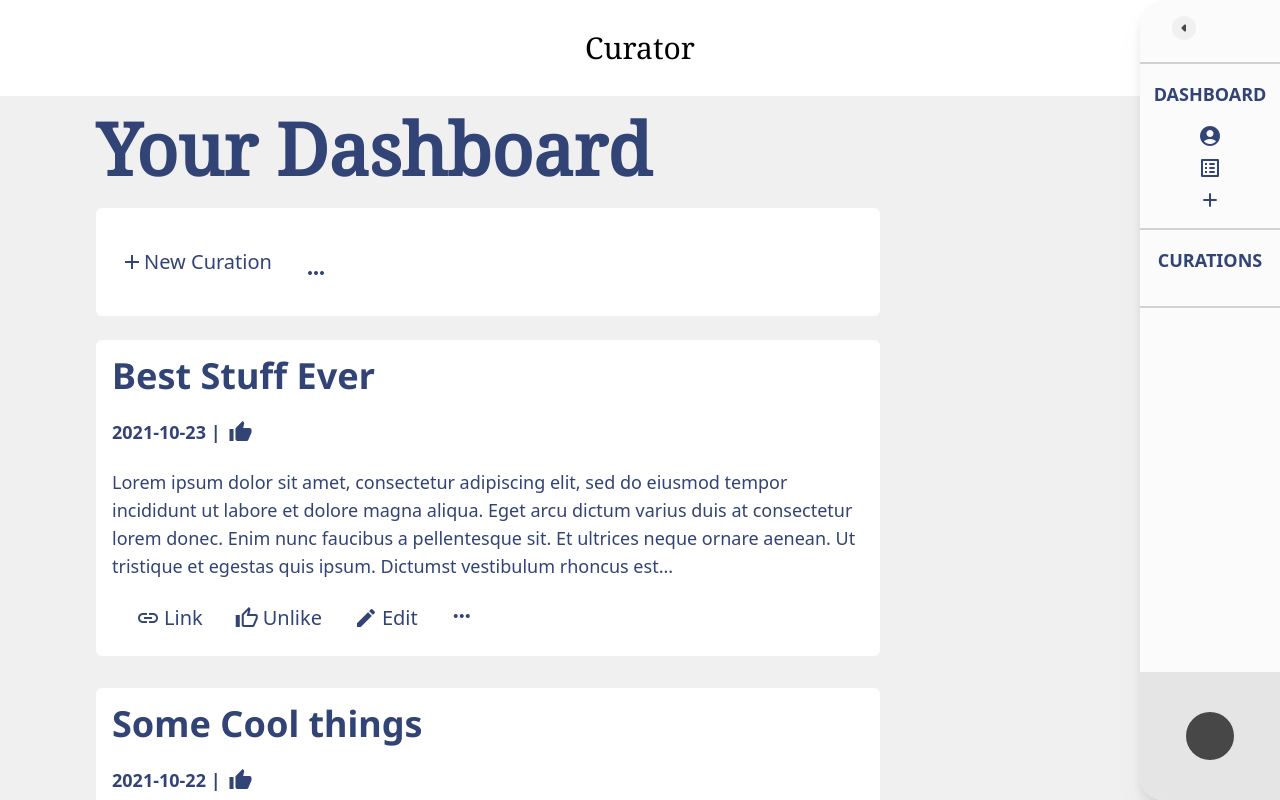
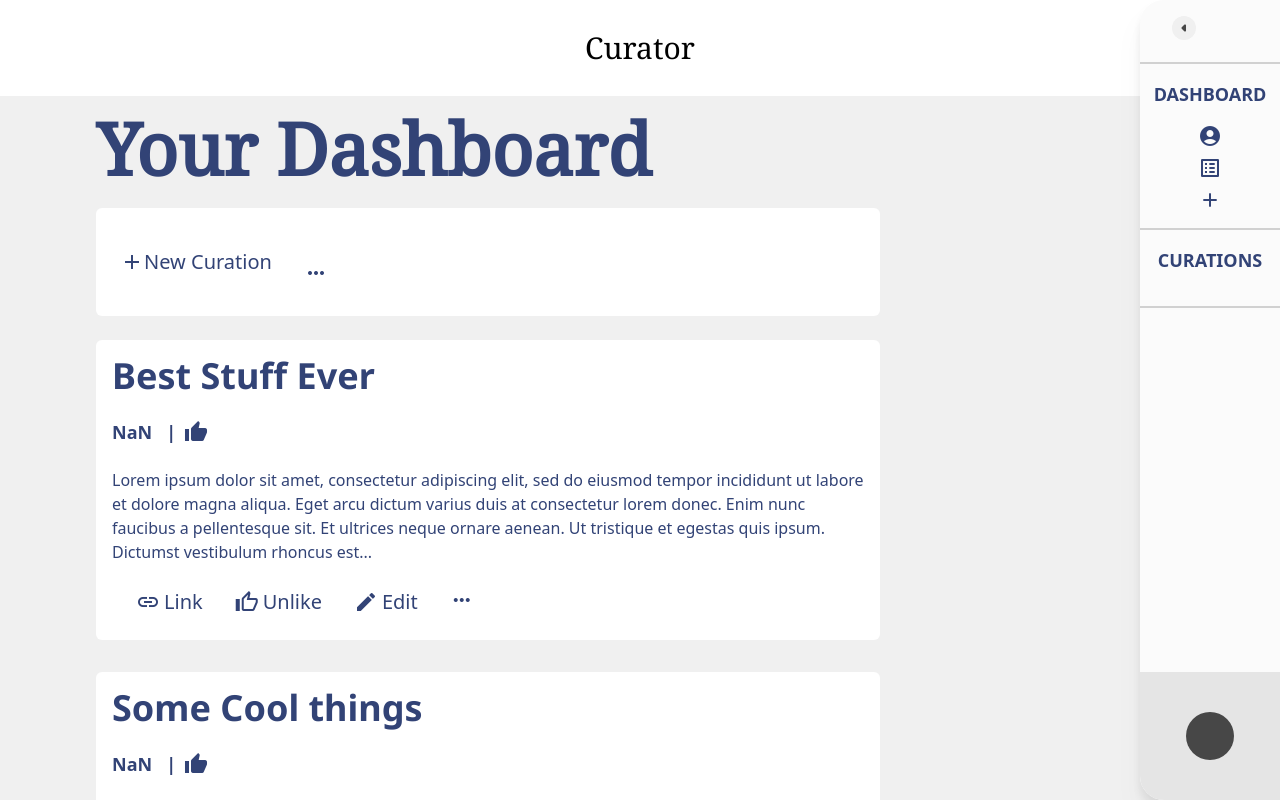
Before and after one commit to pranavraaghav/curator-frontend, a Next.js app: page /dashboard in a window 1280 px wide. Shown: the top 800 px of the page. Built offline with nearby package versions, Linux system fonts and the light colour scheme.

Commit message:
feat(curation): add DateTime format component

```diff
--- a/components/CurationCard/CurationCard.jsx
+++ b/components/CurationCard/CurationCard.jsx
@@ -6,6 +6,7 @@ import CurationActionBar from "./CurationActionBar"
 import { cardVariants } from "../global/cardVariants"
 import getUrlFromCurationId from "../../services/Hooks/makeUrlFromCurationId"
 import isMobileBrowser from "../../services/Hooks/isMobileBrowser"
+import DateTimeFormat from "../common/DateTimeFormat"
 
 const CurationCard = ({ curation, deleteHandler, editHandler }) => {
   const [isSaved, setIsSaved] = useState(false)
@@ -35,10 +36,10 @@ const CurationCard = ({ curation, deleteHandler, editHandler }) => {
           {curation.title}
         </h1>
         <h2 className="flex items-center justify-start text-lg font-semibold">
-          {curation.createdAt} | {likes}{" "}
+          <DateTimeFormat dateParam={curation.created_at} /> &nbsp; | {likes}{" "}
           <span className="m-2 text-lg material-icons">thumb_up</span>
         </h2>
-        <div className="text-lg">
+        <div className="default-text">
           {curation.description &&
           curation.description.length > maxDescLength ? (
             <p>{curation.description.substring(0, maxDescLength)}...</p>
--- a/components/common/DateTimeFormat.jsx
+++ b/components/common/DateTimeFormat.jsx
@@ -7,7 +7,10 @@ function DateTimeFormat({ dateParam }) {
   }
 
   const dateNowNum = Date.now()
-  const dateNum = Date.parse(dateParam)
+  let dateNum = dateParam
+  if (Date.parse(dateParam)) {
+    dateNum = Date.parse(dateParam)
+  }
   const difference = dateNowNum - dateNum
 
   if (difference < 86400000) {
```
